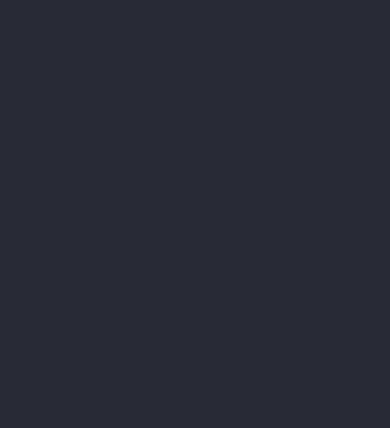
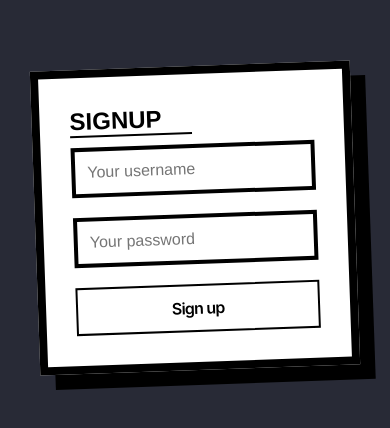
Before and after one commit to supreMe7492/blog-author, a React (Vite) app: page /signup in a window 390 px wide. Before the commit this address had no page. Shown: the part 204-632 px from the top of the page. Built offline with nearby package versions, Linux system fonts and the light colour scheme.

Commit message:
added signup form

```diff
--- a/src/components/App.jsx
+++ b/src/components/App.jsx
@@ -5,7 +5,7 @@ import Home from "./Home";
 import CreateForm from "./CreatePost";
 import EditForm from "./Edit";
 import LoginForm from "./Login";
-
+import SignUpForm from "./Signup";
 function App() {
   return (
     <Routes>
@@ -15,6 +15,7 @@ function App() {
         <Route path="/edit/:postId" element={<EditForm />} />
       </Route>
       <Route path="/login" element={<LoginForm />} />
+      <Route path="/signup" element={<SignUpForm />} />
     </Routes>
   );
 }
--- /dev/null
+++ b/src/components/Signup.jsx
@@ -0,0 +1,45 @@
+import { useState } from "react";
+import { signUSer } from "./services/Auth";
+import { useNavigate } from "react-router-dom";
+import styles from "../styles/login.module.css";
+function SignUpForm() {
+  const [name, setName] = useState("");
+  const [password, setPassword] = useState("");
+  const nav = useNavigate();
+
+  async function handleSubmit(e) {
+    e.preventDefault();
+    const data = { name, password };
+    await signUSer(data);
+    nav("/login"); // Redirect to home page after successful login
+  }
+
+  return (
+    <div className={styles.container}>
+      <div className={styles.card}>
+        <span className={styles.card__title}>signup</span>
+        <form className={styles.card__form} onSubmit={handleSubmit}>
+          <input
+            placeholder="Your username"
+            type="text"
+            required=""
+            onChange={(e) => {
+              setName(e.target.value);
+            }}
+          />
+          <input
+            placeholder="Your password"
+            type="password"
+            required=""
+            onChange={(e) => {
+              setPassword(e.target.value);
+            }}
+          />
+          <button className={styles["sign-in"]}>Sign up</button>
+        </form>
+      </div>
+    </div>
+  );
+}
+
+export default SignUpForm;
--- a/src/components/services/Auth.jsx
+++ b/src/components/services/Auth.jsx
@@ -15,4 +15,17 @@ async function logUser(userdata) {
   localStorage.setItem("token", `${response.token}`);
 }
 
-export { logUser };
+async function signUSer(userdata) {
+  const data = await fetch("http://localhost:3000/signup", {
+    method: "POST",
+    headers: {
+      "Content-Type": "application/json",
+    },
+    body: JSON.stringify(userdata),
+  });
+
+  if (!data.ok) {
+    throw new Error(`HTTP ${data.status}: Failed to login`);
+  }
+}
+export { logUser, signUSer };
--- a/src/styles/home.module.css
+++ b/src/styles/home.module.css
@@ -93,32 +93,6 @@
 }
 
 
-@media (max-width: 900px) {
-  .gridBox {
-    grid-template-columns: repeat(auto-fill, minmax(220px, 1fr));
-    gap: 14px;
-  }
-
-  .createBtn {
-    top: 16px;
-    right: 16px;
-    padding: 9px 14px;
-    font-size: 14px;
-  }
-
-  .card {
-    padding: 12px;
-  }
-
-  .head {
-    font-size: 15px;
-  }
-
-  .content {
-    font-size: 12.5px;
-  }
-}
-
 
 @media (max-width: 600px) {
   .gridBox {
```
